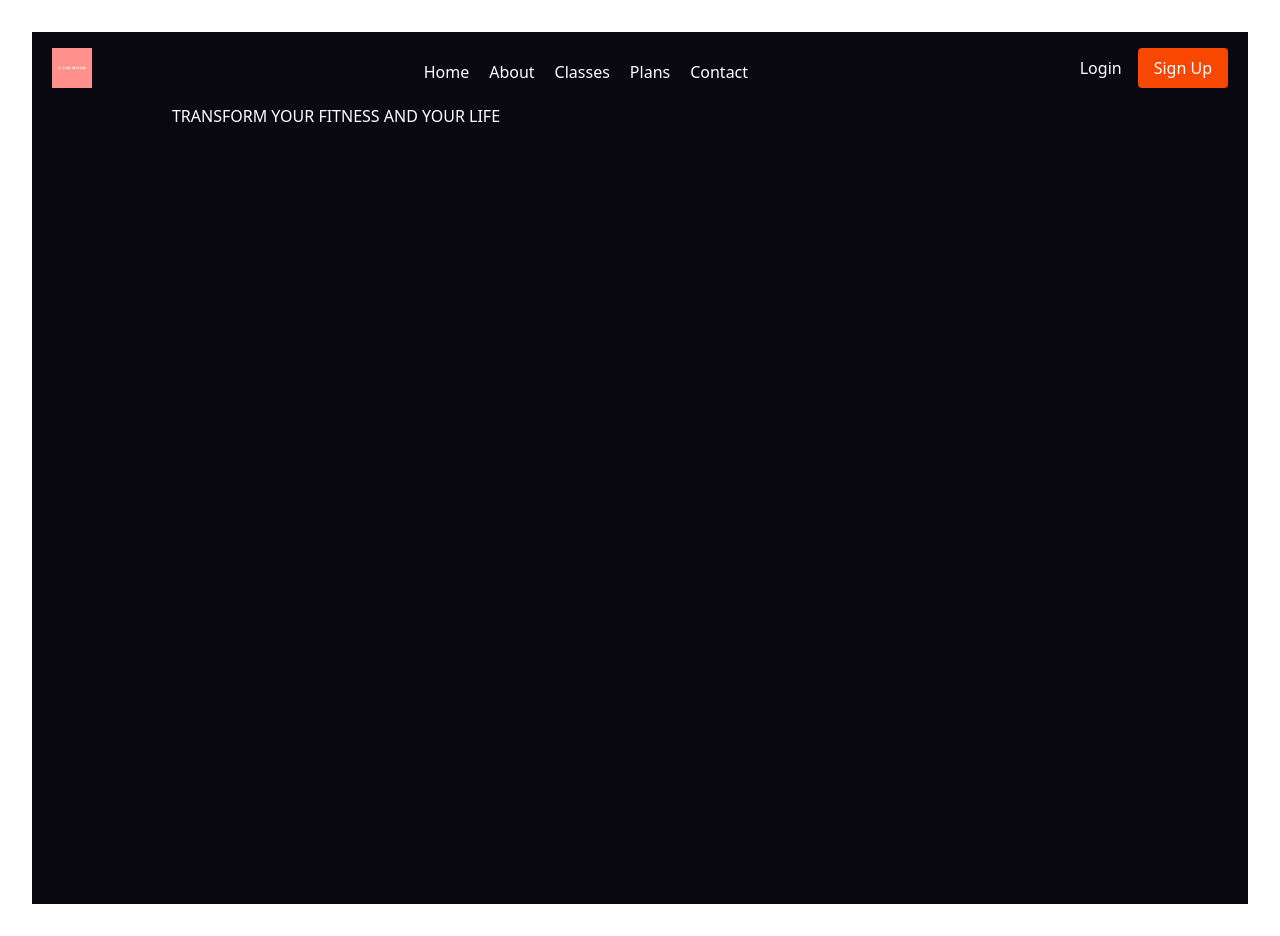
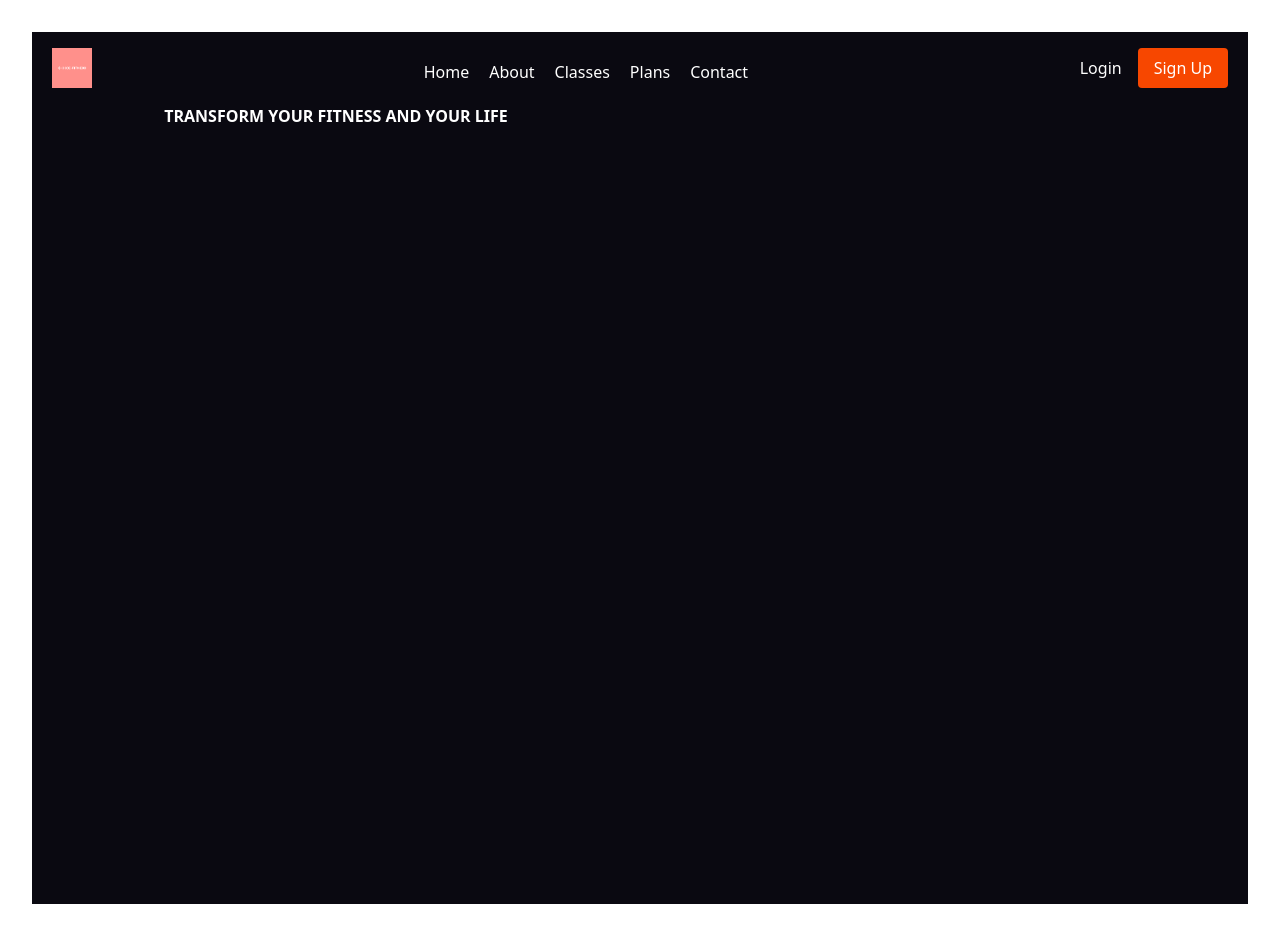
Before and after one commit to DC-21/GymWeb, a React (Vite) app: page / in a window 1280 px wide. Built offline with nearby package versions, Linux system fonts and the light colour scheme.

Commit message:
first commit

```diff
--- a/src/App.jsx
+++ b/src/App.jsx
@@ -42,7 +42,7 @@ export default function App() {
     <section className='h-screen w-full ' style={{ backgroundColor: '#0a0911' }}>
       <div className='flex'>
         <div className='w-1/2'>
-          <h className='text-white'>TRANSFORM YOUR
+          <h className='text-white font-bold'>TRANSFORM YOUR
           FITNESS AND YOUR LIFE</h>
         </div>
         <div className='w-1/2'>
```
